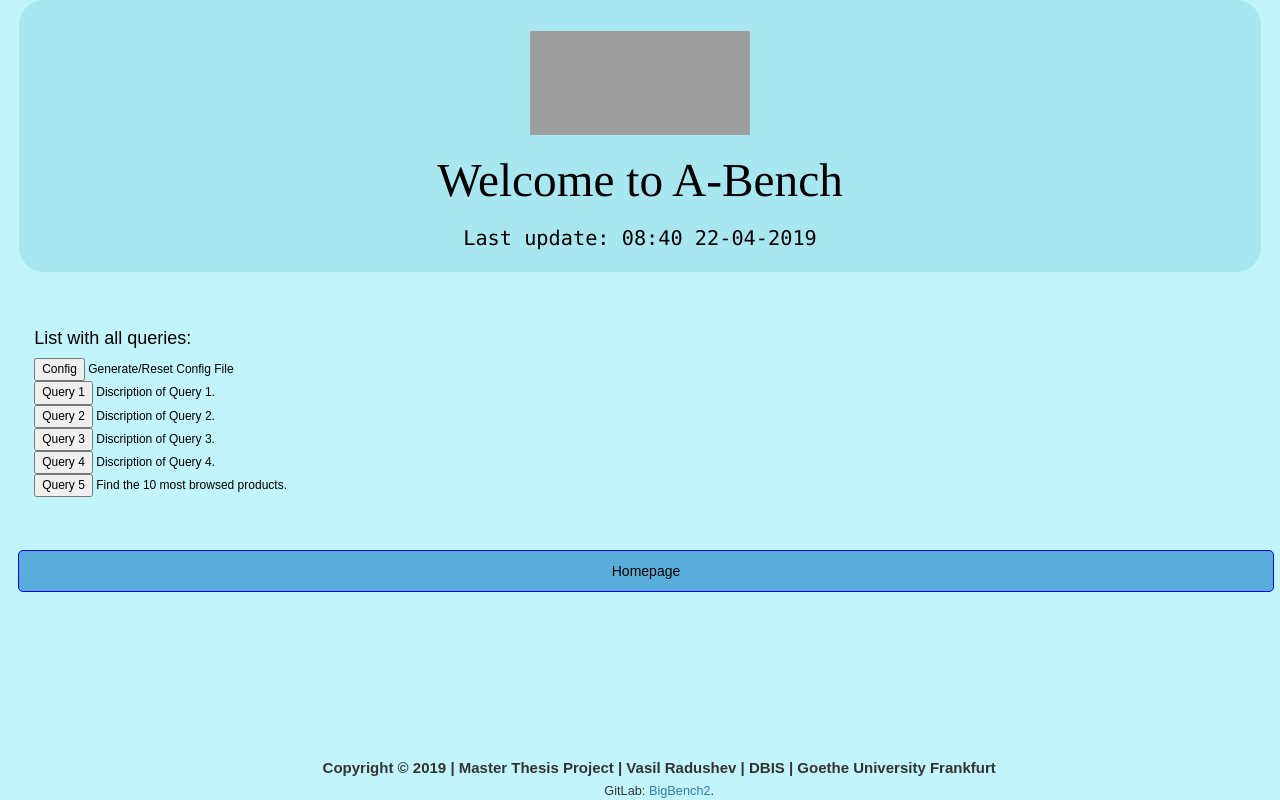
After one commit to o7ka4aln1ka/abench-management-console, a Flask app: page /config/ in a window 1280 px wide. The commit adds this page. Run offline with Flask 2, Linux system fonts and the light colour scheme; parts of the project's set-up code (start-up, migrations or seed data) failed here and were passed over; some libraries are stand-ins or nearby versions; grey boxes are pictures that could not be loaded.

Commit message:
added config.txt for different queries to be run

```diff
--- /dev/null
+++ b/A-Bench-Dashboard/config/config.txt
@@ -0,0 +1 @@
+cd $home_container_bench && hive -f queries/
--- a/A-Bench-Dashboard/csv_from_excel.py
+++ b/A-Bench-Dashboard/csv_from_excel.py
@@ -1,3 +1,6 @@
+#!/usr/bin/env python3
+
+
 import pandas as pd
 
 # extract data from excel sheet CPU Usage and convert it to csv
--- /dev/null
+++ b/A-Bench-Dashboard/queries/query1.py
@@ -0,0 +1,4 @@
+#!/usr/bin/env python3
+
+file = open("/home/vr/BigBench2-easy-deploy/A-Bench-Dashboard/config/config.txt", 'a')
+file.write("q1.hql ")
--- /dev/null
+++ b/A-Bench-Dashboard/queries/query2.py
@@ -0,0 +1,4 @@
+#!/usr/bin/env python3
+
+file = open("/home/vr/BigBench2-easy-deploy/A-Bench-Dashboard/config/config.txt", 'a')
+file.write("q2.hql ")
--- /dev/null
+++ b/A-Bench-Dashboard/queries/query3.py
@@ -0,0 +1,4 @@
+#!/usr/bin/env python3
+
+file = open("/home/vr/BigBench2-easy-deploy/A-Bench-Dashboard/config/config.txt", 'a')
+file.write("q3.hql ")
--- /dev/null
+++ b/A-Bench-Dashboard/queries/query4.py
@@ -0,0 +1,4 @@
+#!/usr/bin/env python3
+
+file = open("/home/vr/BigBench2-easy-deploy/A-Bench-Dashboard/config/config.txt", 'a')
+file.write("q4.hql ")
--- /dev/null
+++ b/A-Bench-Dashboard/queries/query5.py
@@ -0,0 +1,4 @@
+#!/usr/bin/env python3
+
+file = open("/home/vr/BigBench2-easy-deploy/A-Bench-Dashboard/config/config.txt", 'a')
+file.write("q5.hql ")
--- a/A-Bench-Dashboard/start-dashboard.py
+++ b/A-Bench-Dashboard/start-dashboard.py
@@ -2,6 +2,7 @@
 
 from flask import Flask, render_template, redirect
 import subprocess
+from subprocess import Popen, PIPE
 import os
 import datetime
 import time
@@ -37,8 +38,7 @@ def home():
       'title' : 'A-Bench',
       'time': timeString
       }
-   return render_template('main.html', **templateData)
-   # return render_template('test.html', **templateData)
+   return render_template('homepage.html', **templateData)
 
 @app.route("/activateScripts/", methods=['GET', 'POST'])
 def activateScripts():
@@ -50,11 +50,45 @@ def checkPreRequirements():
    subprocess.call(['./pre-requirements.sh'], shell=True)
    return redirect('http://127.0.0.1:5000/')
 
+# generate CSVs
 @app.route("/csv_from_excel/", methods=['GET', 'POST'])
 def csv_from_excel():
-   subprocess.call(['./csv_from_excel.sh'], shell=True)
+   subprocess.Popen(['./csv_from_excel.py'], shell=True)
    return redirect('http://127.0.0.1:5000/')
 
+# generate CONFIG file
+@app.route("/config_txt/", methods=['GET', 'POST'])
+def config_txt():
+   subprocess.Popen(['./create_txt_config.py'], shell=True)
+   return redirect('http://127.0.0.1:5000/config')
+
+# choose which queries to run
+@app.route("/query1/", methods=['GET', 'POST'])
+def query1():
+   subprocess.Popen(['/home/vr/BigBench2-easy-deploy/A-Bench-Dashboard/queries/query1.py'], shell=True)
+   return redirect('http://127.0.0.1:5000/config')
+
+@app.route("/query2/", methods=['GET', 'POST'])
+def query2():
+   subprocess.Popen(['/home/vr/BigBench2-easy-deploy/A-Bench-Dashboard/queries/query2.py'], shell=True)
+   return redirect('http://127.0.0.1:5000/config')
+
+@app.route("/query3/", methods=['GET', 'POST'])
+def query3():
+   subprocess.Popen(['/home/vr/BigBench2-easy-deploy/A-Bench-Dashboard/queries/query3.py'], shell=True)
+   return redirect('http://127.0.0.1:5000/config')
+
+@app.route("/query4/", methods=['GET', 'POST'])
+def query4():
+   subprocess.Popen(['/home/vr/BigBench2-easy-deploy/A-Bench-Dashboard/queries/query4.py'], shell=True)
+   return redirect('http://127.0.0.1:5000/config')
+
+@app.route("/query5/", methods=['GET', 'POST'])
+def query5():
+   subprocess.Popen(['/home/vr/BigBench2-easy-deploy/A-Bench-Dashboard/queries/query5.py'], shell=True)
+   return redirect('http://127.0.0.1:5000/config')
+
+# create the infrastructure
 @app.route("/startMinikube/", methods=['GET', 'POST'])
 def startMinikube():
    subprocess.call(['./startminikube.sh'], shell=True)
@@ -70,10 +104,15 @@ def stopMinikube():
   subprocess.call(['./stopminikube.sh'], shell=True)
   return redirect('http://127.0.0.1:5000/')
 
-@app.route("/startPromethius/", methods=['GET', 'POST'])
-def startPromethius():
-  subprocess.call(['./startpromethius.sh'], shell=True)
-  return redirect('http://127.0.0.1:5000/')
+@app.route("/config/", methods=['GET', 'POST'])
+def config():
+   now = datetime.datetime.now()
+   timeString = now.strftime("%H:%M %d-%m-%Y")
+   templateData = {
+      'title' : 'A-Bench',
+      'time': timeString
+      }
+   return render_template('config.html', **templateData)
 
 @app.route('/barCPUusage')
 def bar():
--- a/A-Bench-Dashboard/static/css/styles.css
+++ b/A-Bench-Dashboard/static/css/styles.css
@@ -46,18 +46,20 @@ section-left {
 }
 
 section-right {
-    float: right;
-    width: 20%;
+    font-size: 10px;
+    float: left;
+    width: 100%;
 }
+
 
 footer {
     clear: both;
     margin-bottom: 0;
     /* position: relative; */
 }
+
 /* colums settings */
 /* Create three equal columns that floats next to each other */
-
 .column {
     float: left;
     width: 79%;
@@ -113,3 +115,18 @@ footer {
 .btn-primary .button:hover {
     background-color: #17A3ED;
 }
+/*
+div.btn-queries {
+  background-color: #58ADDA;
+  border-radius: 5px;
+  border: 1px solid blue;
+  color: black;
+  padding: 10px 12px;
+  text-align: center;
+  text-decoration: none;
+  font-size: 14px;
+  cursor: pointer;
+  width: 100%;
+  display: inline-block;
+  margin: 3px;
+} */
--- /dev/null
+++ b/A-Bench-Dashboard/templates/config.html
@@ -0,0 +1,127 @@
+<!DOCTYPE html>
+<html lang="en">
+
+<head>
+    <title>{{ title }}</title>
+    <meta charset="utf-8">
+    <meta name="viewport" content="width=device-width, initial-scale=1">
+    <link rel="stylesheet" href="https://maxcdn.bootstrapcdn.com/bootstrap/3.4.0/css/bootstrap.min.css">
+    <link rel="stylesheet" href="{{ url_for('static', filename='css/styles.css') }}">
+</head>
+
+<header>
+    <code>
+    <center>
+        <br>
+        <img src="https://upload.wikimedia.org/wikipedia/commons/thumb/1/1e/Logo-Goethe-University-Frankfurt-am-Main.svg/2362px-Logo-Goethe-University-Frankfurt-am-Main.svg.png" height="104" width="220">
+        <h1> Welcome to A-Bench</h1>
+        <h2> Last update: {{ time }}</h2>
+    </center>
+    </code>
+</header>
+
+<section-left>
+  <!-- <code> -->
+  <div class="btn-queries">
+    <h2>List with all queries: </h2>
+    <div>
+      <button id="config_txt" class="btn-queries" onclick="self.location.href='http://127.0.0.1:5000/config_txt'; changeColor()">Config</button>
+      Generate/Reset Config File <br>
+      <button id="query1" class="btn-queries" onclick="self.location.href='http://127.0.0.1:5000/query1'">Query 1</button>
+      Discription of Query 1. <br>
+      <button id="query2" class="btn-queries" onclick="self.location.href='http://127.0.0.1:5000/query2'">Query 2</button>
+      Discription of Query 2. <br>
+      <button id="query3" class="btn-queries" onclick="self.location.href='http://127.0.0.1:5000/query3'">Query 3</button>
+      Discription of Query 3. <br>
+      <button id="query4" class="btn-queries" onclick="self.location.href='http://127.0.0.1:5000/query4'">Query 4</button>
+      Discription of Query 4. <br>
+      <button id="query5" class="btn-queries" onclick="self.location.href='http://127.0.0.1:5000/query5'">Query 5</button>
+      Find the 10 most browsed products. <br>
+      <script>
+        function changeColor(){
+          document.getElementById("config_txt").style.color = "blue";
+        }
+      </script>
+      <style type="text/css">
+div.btn-queries {
+  /* background-color: #58ADDA; */
+  /* border-radius: 5px; */
+  /* border: 1px solid blue; */
+  color: black;
+  padding: 10px 12px;
+  text-align: left;
+  text-decoration: none;
+  font-size: 12px;
+  cursor: pointer;
+  width: 100%;
+  display: inline-block;
+  margin: 3px;
+}
+
+div.btn-queries button:focus,
+div.btn-queries button:active,
+div.btn-queries input:active,
+div.btn-queries input:focus {
+ border-color: black;
+ border-style: solid;
+ background:  #58ADDA;
+}
+
+div.btn-queries button:hover,
+div.btn-queries input:hover {
+ border-color: black;
+ border-style: solid;
+}
+ </style>
+    <!-- • Q6 : Find the 5 most browsed products that are not purchased. <br>
+    • Q7 : List users with more than 10 sessions. A session is defined as a 10-minute window of clicks by a user. <br>
+    • Q9 : Find the average number of sessions per registered user per month. Display the top ten users. <br>
+    • Q13 : Find the average amount of time a user spends on the website. <br>
+    • Q14 : Compare the average number of products purchased by users from one year to the next. <br>
+    • Q16 : Find the top ten pages visited. <br>
+    • Q17 : Find the top ten pages visited on a certain day (such as Valentine’s Day). <br>
+    • Q19 : Find out the days with the highest page views. <br>
+    • Q20 : Do a user segmentation based on their preferred shopping method (online vs. in-store). <br>
+    • Q21 : Find the most popular web page paths that lead to a purchase. <br>
+    • Q22 : Show the number of unique visitors per day. <br>
+    • Q23 : Show the users with the most visits. <br>
+    • Q24 :  <br>
+    • Q25 :  <br>
+    • Q26 :  <br>
+    • Q27 :  <br>
+    • Q28 :  <br>
+    • Q29 :  <br>
+    • Q30 :  <br> -->
+</div>
+</div>
+<!-- </code> -->
+</section-left>
+<!-- <section-right> -->
+
+<center>
+  <div class="btn-queries">
+    <button id="home" class="button" onclick="self.location.href='http://127.0.0.1:5000/'">Homepage</button>
+  </div>
+<div id="allButFooter">
+  <center>
+<footer>
+
+          </center>
+            <footer id="footnotes" class="col-sm-9" style="position: fixed; bottom: 0; width: 100%;">
+                <strong class="Copy">Copyright © 2019</strong>
+                <strong class="spacer"> | </strong>
+                <strong class="master">Master Thesis Project</strong>
+                <strong class="spacer"> | </strong>
+                <strong class="Name">Vasil Radushev</strong>
+                <strong class="spacer"> | </strong>
+                <strong class="uni">DBIS</strong>
+                <strong class="spacer"> | </strong>
+                <strong class="uni">Goethe University Frankfurt</strong>
+                <br>
+                <small>GitLab: <a href="https://gitlab.com/o7ka4aln1ka/bigbench2_master/">BigBench2</a>.</small>
+            </footer>
+        </div>
+    </center>
+</footer>
+
+</html>
--- a/A-Bench-Dashboard/templates/main.html
+++ b/A-Bench-Dashboard/templates/homepage.html
@@ -38,13 +38,14 @@
               <button id="activateScripts" class="button" onclick="self.location.href='http://127.0.0.1:5000/activateScripts'">Activate scripts</button>
               <button id="checkPreRequirements" class="button" onclick="self.location.href='http://127.0.0.1:5000/checkPreRequirements'">Check requirements</button>
               <button id="startMinikube" class="button" onclick="self.location.href='http://127.0.0.1:5000/startMinikube'">Start minikube</button>
-              <button id="minikubeDashboard"class="button" onclick="self.location.href='http://127.0.0.1:5000/minikubeDashboard'">Minikube dashboard</button>
+              <button id="config"class="button" onclick="self.location.href='http://127.0.0.1:5000/config'">Configuration</button>
             </div>
         </div>
         <div class="column-center">
             <h4 align="center">Analyse</h4>
             <div class="btn-primary">
-              <button id="csv_from_excel"class="button" onclick="self.location.href='http://127.0.0.1:5000/csv_from_excel'">Generate CSVs</button>
+              <button id="csv_from_excel" class="button" onclick="self.location.href='http://127.0.0.1:5000/csv_from_excel'">Generate CSVs</button>
+              <button id="config_txt" class="button" onclick="self.location.href='http://127.0.0.1:5000/config_txt'">Config TXT</button>
               <button id="barCPUusage" class="button" onclick="self.location.href='http://127.0.0.1:5000/barCPUusage'">CPU Usage chart</button>
               <button id="barMemoryUsage" class="button" onclick="self.location.href='http://127.0.0.1:5000/barMemoryUsage'">Memory Usage chart</button>
               <button id="barFilesystemUsage" class="button" onclick="self.location.href='http://127.0.0.1:5000/barFilesystemUsage'">Filesystem Usage chart</button>
```
Also changed, not shown: A-Bench-Dashboard/create_txt_config.py (added, +18 -0 lines).
